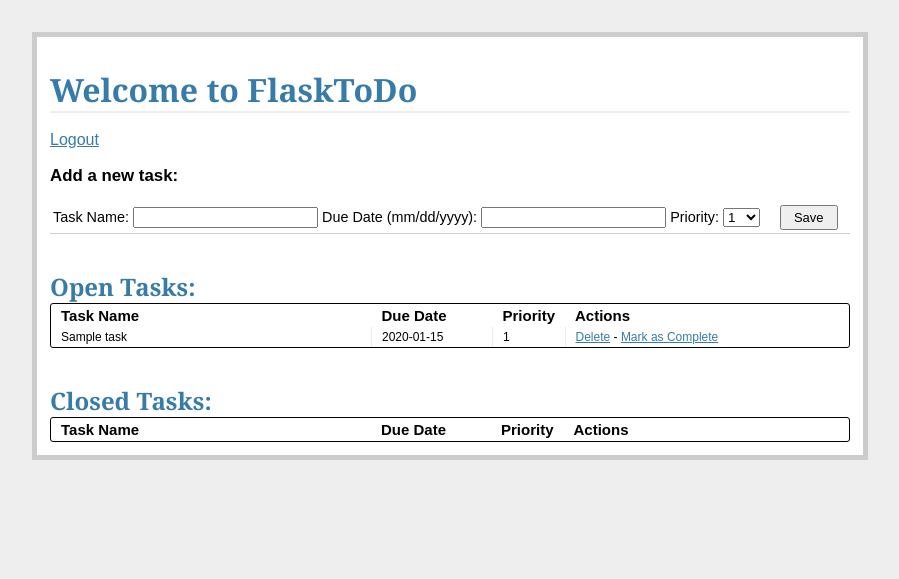
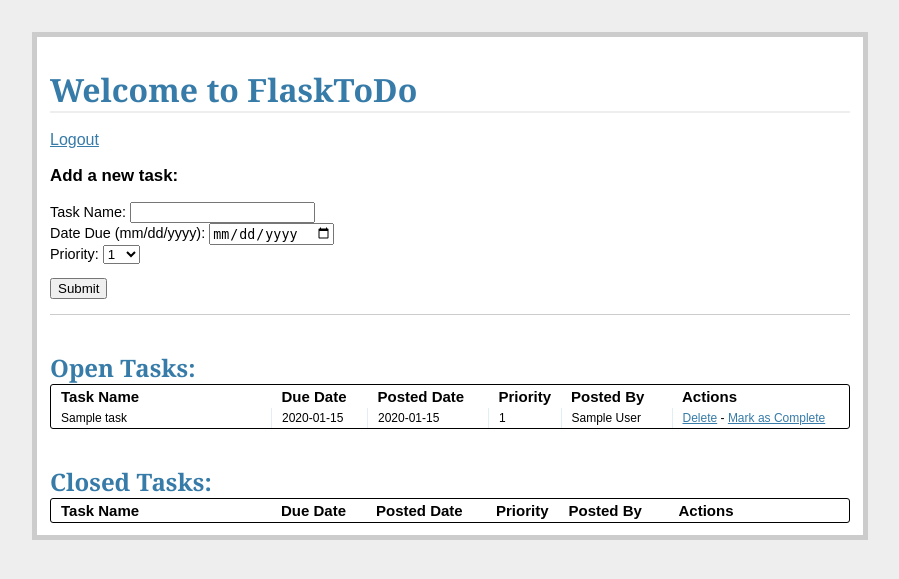
Before and after one commit to jerod-estapa/flasktodo, a Flask app: page /tasks/ in a window 1280 px wide. Shown: the top 579 px of the page, without its empty margins (190-1089 px from the left). Run offline with Flask 2, Linux system fonts and the light colour scheme; a user stored in the database is signed in; tables that the repository leaves empty hold one stand-in row (values such as "Sample post"); lists and menus that the app fills with data are empty.

Commit message:
Fixed Task model

```diff
--- a/templates/tasks.html
+++ b/templates/tasks.html
@@ -6,41 +6,15 @@
 <a href="/logout">Logout</a>
 <div class="add-task">
   <h3>Add a new task:</h3>
-  <table>
-    <tr>
     <form action="{{ url_for('new_task') }}" method="post">
       {{ form.csrf_token }}
-        <td>
-          <label>Task Name:</label>
-          <input name="name" type="text">
-        </td>
-        <td>
-          <label>Due Date (mm/dd/yyyy):</label>
-          <input name="due_date" type="text" width="120px">
-        </td>
-        <td>
-          <label>Priority:</label>
-          <select name="priority" width="100px">
-            <option value="1">1</option>
-            <option value="2">2</option>
-            <option value="3">3</option>
-            <option value="4">4</option>
-            <option value="5">5</option>
-            <option value="6">6</option>
-            <option value="7">7</option>
-            <option value="8">8</option>
-            <option value="9">9</option>
-            <option value="10">10</option>
-          </select>
-        </td>
-        <td>
-          &nbsp;
-          &nbsp;
-          <input class="button" type="submit" value="Save">
-        </td>
+      <p>
+        {{ form.name.label }}: {{ form.name }}<br>
+        {{ form.due_date.label }}: {{ form.due_date }}<br>
+        {{ form.priority.label }}: {{ form.priority }}
+      </p>
+      <p><input type="submit" value="Submit"></p>
     </form>
-    </tr>
-  </table>
 </div>
 <div class="entries">
   <br>
@@ -50,17 +24,21 @@
     <table>
       <thead>
         <tr>
-          <th width="300px"><strong>Task Name</strong></th>
-          <th width="100px"><strong>Due Date</strong></th>
+          <th width="200px"><strong>Task Name</strong></th>
+          <th width="75px"><strong>Due Date</strong></th>
+          <th width="100px"><strong>Posted Date</strong></th>
           <th width="50px"><strong>Priority</strong></th>
+          <th width="90px"><strong>Posted By</strong></th>
           <th><strong>Actions</strong></th>
         </tr>
       </thead>
       {% for task in open_tasks %}
         <tr>
-          <td width="300px">{{ task.name }}</td>
-          <td width="100px">{{ task.due_date }}</td>
+          <td width="200px">{{ task.name }}</td>
+          <td width="75px">{{ task.due_date }}</td>
+          <td width="100px">{{ task.posted_date }}</td>
           <td width="50px">{{ task.priority }}</td>
+          <td width="90px">{{ task.poster.name }}</td>
           <td>
             <a href="{{ url_for('delete_entry', task_id = task.task_id) }}">Delete</a>  -
             <a href="{{ url_for('complete', task_id = task.task_id) }}">Mark as Complete</a>
@@ -69,26 +47,30 @@
       {% endfor %}
     </table>
   </div>
+</div>
 <br>
 <br>
-</div>
 <div class="entries">
   <h2>Closed Tasks:</h2>
   <div class="datagrid">
     <table>
       <thead>
         <tr>
-        <th width="300px"><strong>Task Name</strong></th>
-        <th width="100px"><strong>Due Date</strong></th>
+          <th width="200px"><strong>Task Name</strong></th>
+          <th width="75px"><strong>Due Date</strong></th>
+          <th width="100px"><strong>Posted Date</strong></th>
           <th width="50px"><strong>Priority</strong></th>
+          <th width="90px"><strong>Posted By</strong></th>
           <th><strong>Actions</strong></th>
         </tr>
       </thead>
       {% for task in closed_tasks %}
         <tr>
-          <td width="300px">{{ task.name }}</td>
-          <td width="100px">{{ task.due_date }}</td>
+          <td width="200px">{{ task.name }}</td>
+          <td width="75px">{{ task.due_date }}</td>
+          <td width="100px">{{ task.posted_date }}</td>
           <td width="50px">{{ task.priority }}</td>
+          <td width="90px">{{ task.poster.name }}</td>
           <td>
             <a href="{{ url_for('delete_entry', task_id = task.task_id) }}">Delete</a>
           </td>
--- a/views.py
+++ b/views.py
@@ -2,11 +2,13 @@
 
 
 from functools import wraps
-from forms import AddTaskForm
+from forms import AddTaskForm, RegisterForm, LoginForm
 
 from flask import Flask, flash, redirect, render_template, request, \
     session, url_for
 from flask_sqlalchemy import SQLAlchemy
+
+import datetime
 
 
 # config
@@ -15,7 +17,7 @@ app = Flask(__name__)
 app.config.from_object('_config')
 db = SQLAlchemy(app)
 
-from models import Task
+from models import Task, User
 
 
 # helper functions
@@ -43,16 +45,19 @@ def logout():
 @app.route('/', methods=['GET', 'POST'])
 def login():
     error = None
+    form = LoginForm(request.form)
     if request.method == 'POST':
-        if request.form['username'] != app.config['USERNAME'] \
-                or request.form['password'] != app.config['PASSWORD']:
-            error = 'Invalid credentials. Please try again.'
-            return render_template('login.html', error=error)
+        if form.validate_on_submit():
+            user = User.query.filter_by(name=request.form['name']).first()
+            if user is not None and user.password == request.form['password']:
+                session['logged_in'] = True
+                flash('Welcome!')
+                return redirect(url_for('tasks'))
+            else:
+                error = 'Invalid username or password.'
         else:
-            session['logged_in'] = True
-            flash('Welcome!')
-            return redirect(url_for('tasks'))
-    return render_template('login.html')
+            error = 'Both fields are required.'
+    return render_template('login.html', form=form, error=error)
 
 
 # tasks
@@ -83,6 +88,8 @@ def new_task():
                 form.name.data,
                 form.due_date.data,
                 form.priority.data,
+                datetime.datetime.utcnow(),
+                '1',
                 '1'
             )
             db.session.add(new_task)
@@ -111,3 +118,22 @@ def delete_entry(task_id):
     db.session.commit()
     flash('Task deleted ... procrastinator.')
     return redirect(url_for('tasks'))
+
+
+# Register users
+@app.route('/register/', methods=['GET', 'POST'])
+def register():
+    error = None
+    form = RegisterForm(request.form)
+    if request.method == 'POST':
+        if form.validate_on_submit():
+            new_user = User(
+                form.name.data,
+                form.email.data,
+                form.password.data,
+            )
+            db.session.add(new_user)
+            db.session.commit()
+            flash('Thanks for registering. Please log in.')
+            return redirect(url_for('login'))
+    return render_template('register.html', form=form, error=error)
```
Also changed, not shown: db_migrate.py (added, +32 -0 lines), models.py (+8 -2 lines), templates/login.html (+11 -4 lines), templates/register.html (added, +25 -0 lines), flasktodo.db. Lines whose indentation alone changed are shown as unchanged.
